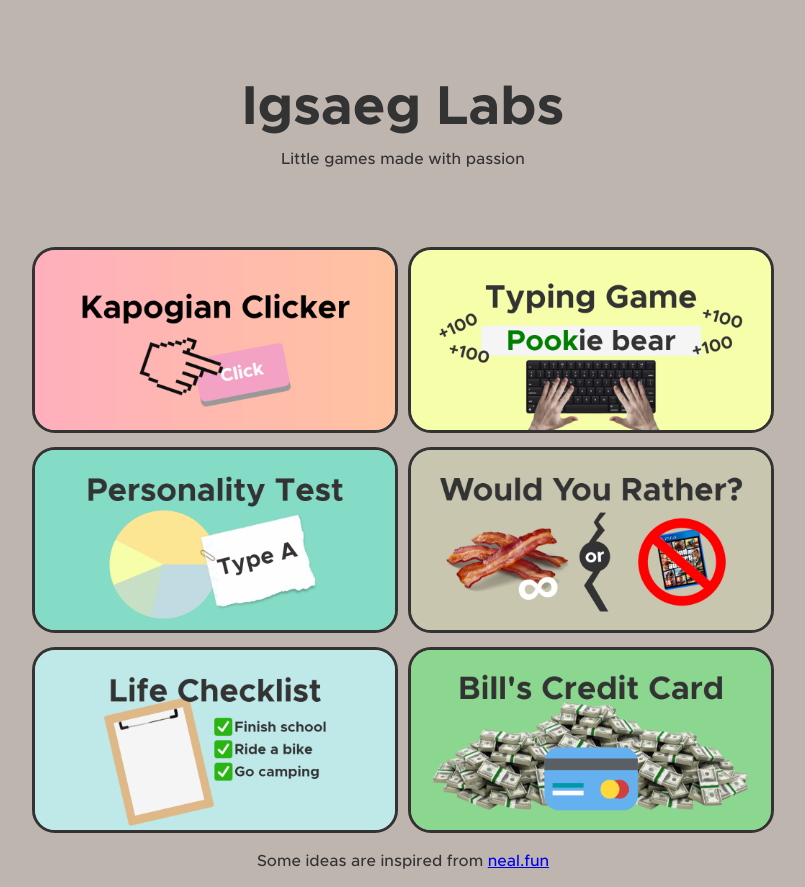
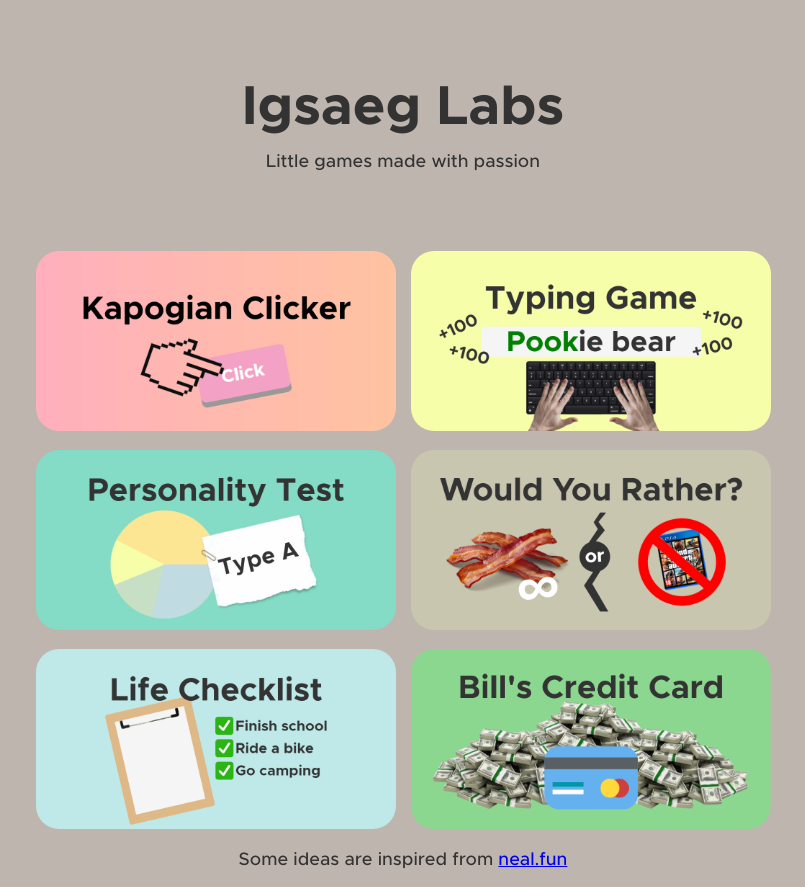
Before and after one commit to Igsaeg/Igsaeg, a plain HTML site: page index.html in a window 1280 px wide. Shown: the whole page, without its empty margins (237-1042 px from the left). Drawn offline with Linux system fonts and the light colour scheme.

Commit message:
renovate

```diff
--- a/script/style.css
+++ b/script/style.css
@@ -18,25 +18,25 @@ h1 {
     text-align: center;
     font-size: 55px;
 }
-h2 { font-size: 30px; }
 p {
     font-family: 'Metropolis-Medium';
     text-align: center;
-}
-p#subtitle { margin-bottom: 80px; }
+    font-size: 18px;
+} p:nth-child(2) { margin-bottom: 80px; }
 div {
     justify-content: center;
     flex-wrap: wrap;
     display: flex;
-    gap: 10px;
+    gap: 15px;
 }
 img {
-    border: 3px solid #333;
     border-radius: 23px;
-    transition: 0.4s;
+    transition: 0.3s;
     width: 360px;
+} img:hover {
+    transform: scale(1.03);
+    box-shadow: 0px 0px 6px 3px #333;
 }
-img:hover { transform: scale(1.05); }
 @media screen and (max-width: 960px) {
     body { margin: 0 4%; }
 }
```
